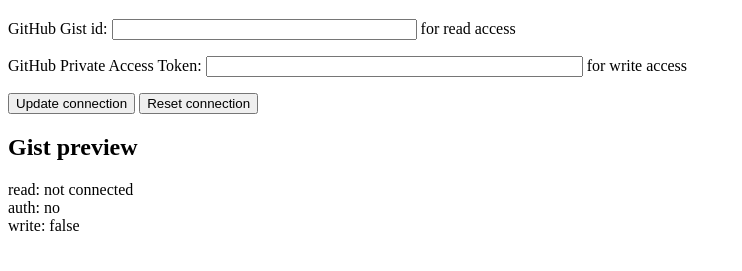
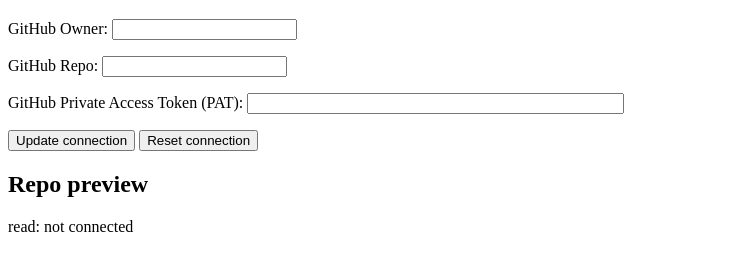
Before and after one commit to r0sa-bio-digital/knyte.io, a plain HTML site: page space/connect/index.html in a window 1280 px wide. Shown: the part 61-332 px from the top of the page, without its empty margins (0-742 px from the left). Drawn offline with Linux system fonts and the light colour scheme.

Commit message:
browser appstrate repo load implemented

```diff
--- a/space/connect/index.html
+++ b/space/connect/index.html
@@ -1,7 +1,7 @@
 <!DOCTYPE html>
 <html lang="en">
   <head>
-    <title>knoxel space connect gist</title>
+    <title>knoxel space connect repo</title>
     <meta charset="utf-8">
     <meta http-equiv="X-UA-Compatible" content="IE=edge">
     <meta name="viewport" content="width=device-width, initial-scale=1">
@@ -10,67 +10,65 @@
     <script src="../connection.js"></script>
   </head>
   <script type="text/javascript">
-    let gistIdElement, githubPATElement, readElement, authElement, writeElement;
+    let ownerElement, repoElement, patElement, readElement;
 
-    async function updateGistPreview()
+    async function updateRepoPreview()
     {
       readElement.innerHTML = '...';
-      authElement.innerHTML = '...';
-      writeElement.innerHTML = '...';
-      const {readRawUrl, authDone, writeAccess} = await fetchGistStatus();
+      const {readRawUrl} = await fetchRepoStatus();
       readElement.innerHTML = readRawUrl
         ? '<a href="' + readRawUrl + '">' + readRawUrl + '</a>' : 'not connected';
-      authElement.innerHTML = authDone ? 'yes' : 'no';
-      writeElement.innerHTML = writeAccess ? 'true' : 'false';
     }
 
     function onClickUpdate(e)
     {
-      localStorage.setItem(gistIdKey, gistIdElement.value);
-      localStorage.setItem(githubPATKey, githubPATElement.value);
-      updateGistPreview();
+      localStorage.setItem(githubOwnerKey, ownerElement.value);
+      localStorage.setItem(githubRepoKey, repoElement.value);
+      localStorage.setItem(githubPATKey, patElement.value);
+      updateRepoPreview();
     }
 
     function onClickReset(e)
     {
-      gistIdElement.value = '';
-      githubPATElement.value = '';
+      ownerElement.value = '';
+      repoElement.value = '';
+      patElement.value = '';
       onClickUpdate(e);
     }
 
     function onLoadBody(e)
     {
-      gistIdElement = document.getElementById('gistId');
-      githubPATElement = document.getElementById('githubPAT');
+      ownerElement = document.getElementById('owner');
+      repoElement = document.getElementById('repo');
+      patElement = document.getElementById('PAT');
       readElement = document.getElementById('previewRead');
-      authElement = document.getElementById('previewAuth');
-      writeElement = document.getElementById('previewWrite');
-      gistIdElement.value = localStorage.getItem(gistIdKey);
-      githubPATElement.value = localStorage.getItem(githubPATKey);
-      updateGistPreview();
+      ownerElement.value = localStorage.getItem(githubOwnerKey);
+      repoElement.value = localStorage.getItem(githubRepoKey);
+      patElement.value = localStorage.getItem(githubPATKey);
+      updateRepoPreview();
     }
   </script>
   <body onload="onLoadBody(event);">
     <h1>Knyte.io to KnoxelSpace connection</h1>
     <p>
-      <span>GitHub Gist id: </span>
-      <input id="gistId" type="text" size="35">
-      <span> for read access</span>
+      <span>GitHub Owner: </span>
+      <input id="owner" type="text">
     </p>
     <p>
-      <span>GitHub Private Access Token: </span>
-      <input id="githubPAT" type="password" size="44">
-      <span> for write access</span>
+      <span>GitHub Repo: </span>
+      <input id="repo" type="text">
+    </p>
+    <p>
+      <span>GitHub Private Access Token (PAT): </span>
+      <input id="PAT" type="password" size="44">
     </p>
     <div>
       <button onclick="onClickUpdate(event);">Update connection</button>
       <button onclick="onClickReset(event);">Reset connection</button>
     </div>
-    <h2>Gist preview</h2>
+    <h2>Repo preview</h2>
     <div id="preview">
       <div><span>read: </span><span id="previewRead"></span></div>
-      <div><span>auth: </span><span id="previewAuth"></span></div>
-      <div><span>write: </span><span id="previewWrite">...</span></div>
     </div>
   </body>
 </html>
--- a/space/connection.js
+++ b/space/connection.js
@@ -1,4 +1,6 @@
 const gistIdKey = 'knoxelSpaceGistId';
+const githubOwnerKey = 'knoxelSpaceGithubOwner';
+const githubRepoKey = 'knoxelSpaceGithubRepo';
 const githubPATKey = 'knoxelSpaceGithubPAT';
 const knyteAppstateFilename = 'knyte-appstate.json';
 
@@ -38,3 +40,22 @@
   }
   return {gistId, githubPAT, readRawUrl, authDone, writeAccess};
 }
+
+async function fetchRepoStatus()
+{
+  const owner = localStorage.getItem(githubOwnerKey);
+  const repo = localStorage.getItem(githubRepoKey);
+  const pat = localStorage.getItem(githubPATKey);
+  let readRawUrl;
+  if (owner && repo && pat)
+  {
+    const response = await fetch('https://api.github.com/repos/' + owner + '/' + repo + '/contents/' + knyteAppstateFilename,
+      {headers: {authorization: 'token ' + pat}});
+    if (response.status === 200)
+    {
+      const json = await response.json();
+      readRawUrl = json.download_url;
+    }
+  }
+  return {owner, repo, pat, readRawUrl};
+}
```
Also changed, not shown: ROADMAP.md (+4 -1 lines), space/script.js.
